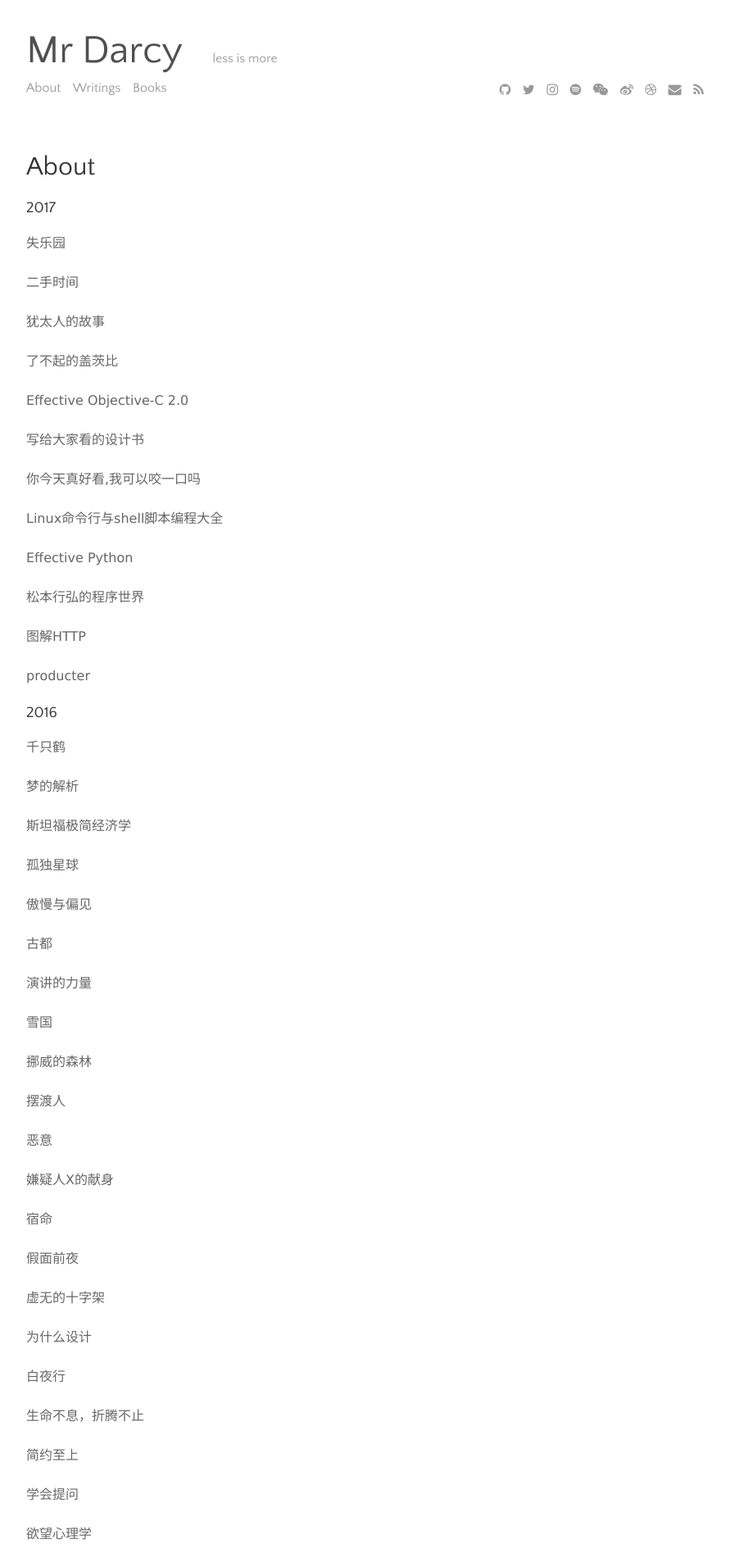
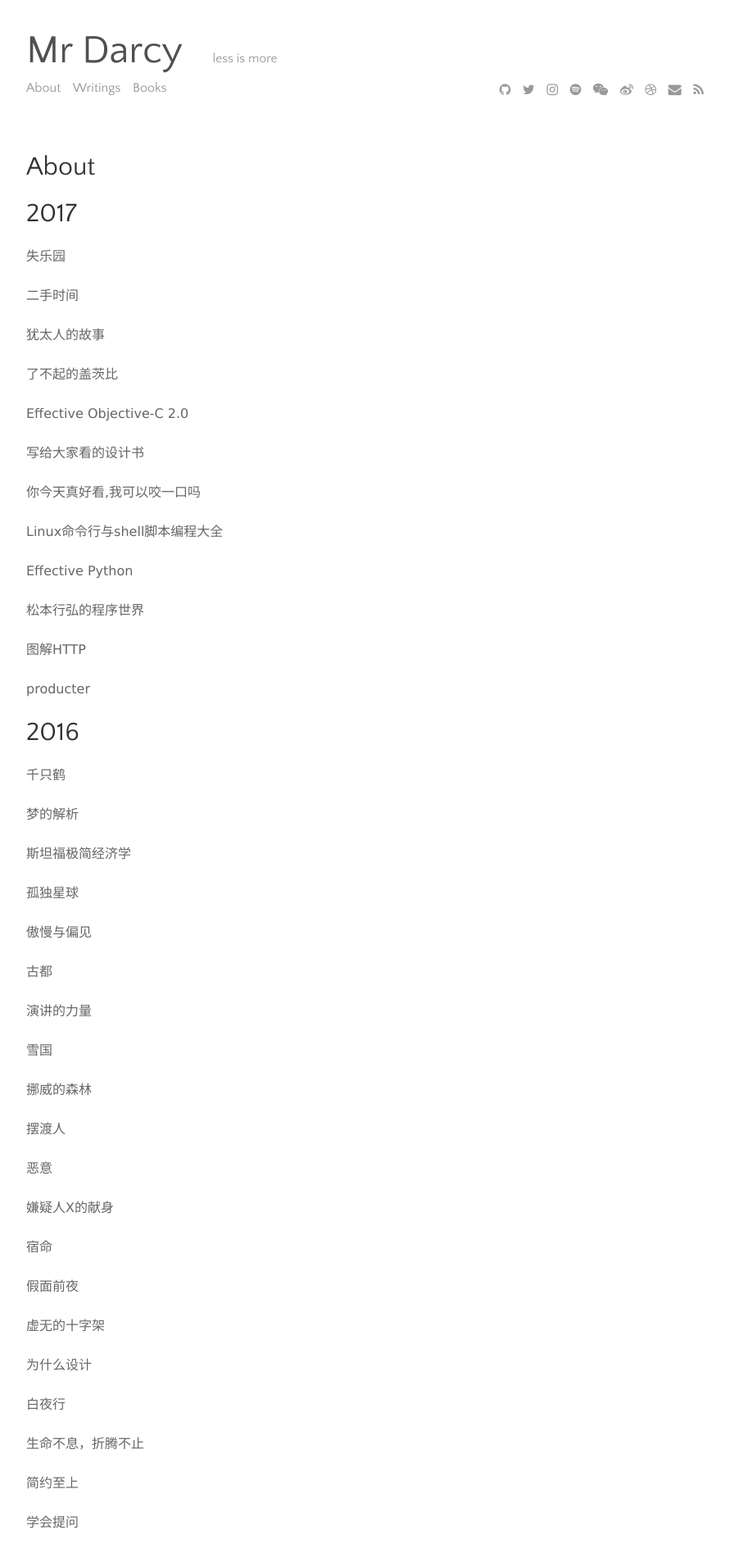
Before and after one commit to Darcygsc/Darcygsc.github.io, a Jekyll site: the page built from menu/books.md, in a window 1280 px wide. Shown: the top 1895 px of the page at 82% size, without its empty margins (192-1082 px from the left). Built offline with Jekyll 4.4.1, drawn with Linux system fonts in a browser that asks for light colours; nearby versions of some CDN libraries.

Commit message:
update styles

```diff
--- a/menu/books.md
+++ b/menu/books.md
@@ -4,7 +4,7 @@ title: About
 ---
 
 <ul class="posts">
-    <h3>2017</h3>
+    <h1>2017</h1>
 
     <li itemscope>
       <p>失乐园</p>
@@ -21,7 +21,7 @@ title: About
       <p>producter</p>
     </li>
 
-    <h3>2016</h3>
+    <h1>2016</h1>
 
     <li itemscope>
       <p>千只鹤</p>
@@ -65,6 +65,6 @@ title: About
 
 <div class="page">
 
-  <iframe width="560" height="315" src="https://www.youtube.com/embed/5motuzyLXIk?autoplay=1&start=3" frameborder="0" allowfullscreen></iframe>
+  <iframe width="560" height="315" src="https://www.youtube.com/embed/Ie_Za5PkHAU?autoplay=1&start=3" frameborder="0" allowfullscreen></iframe>
 
 </div>
```
